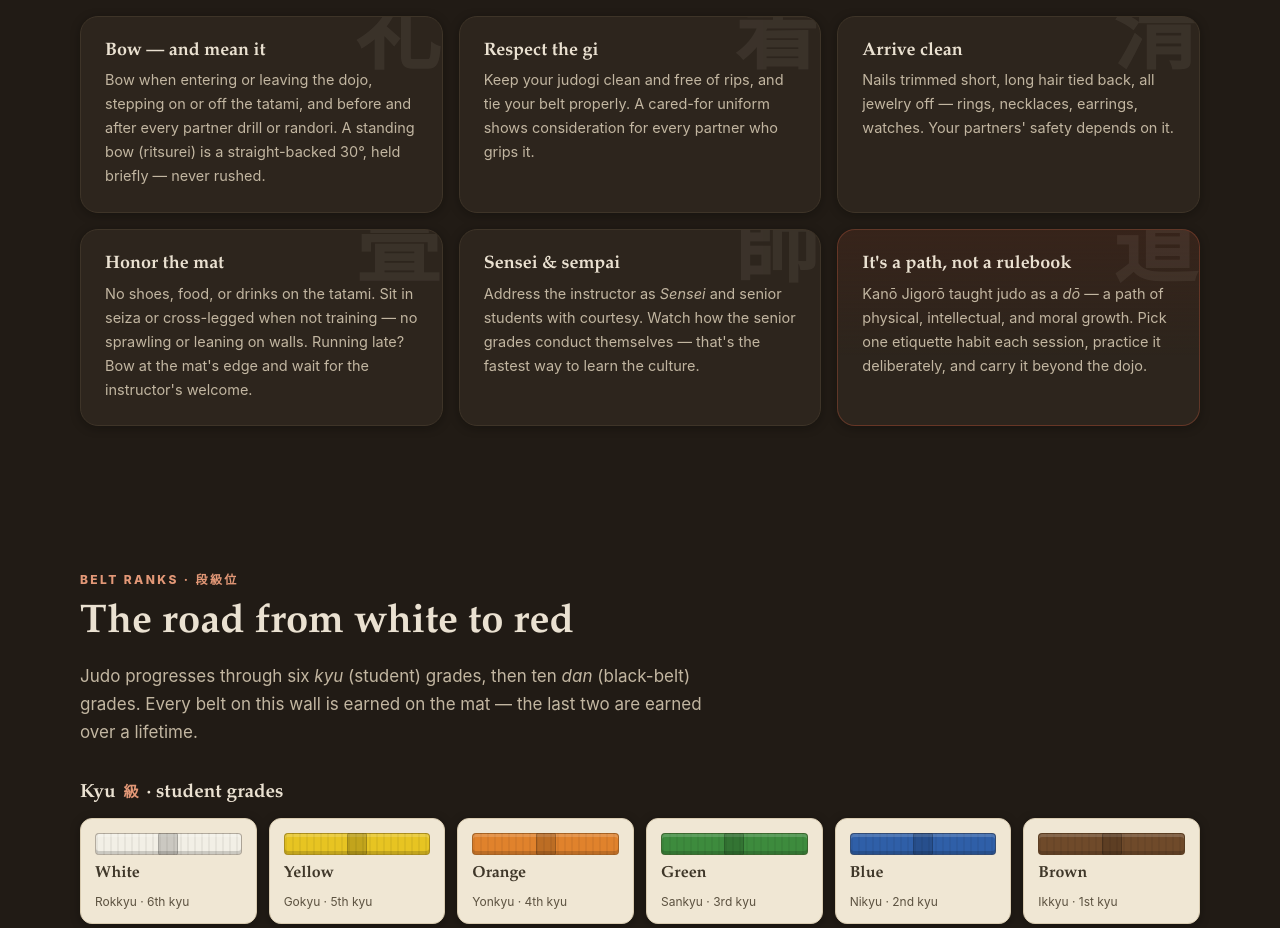
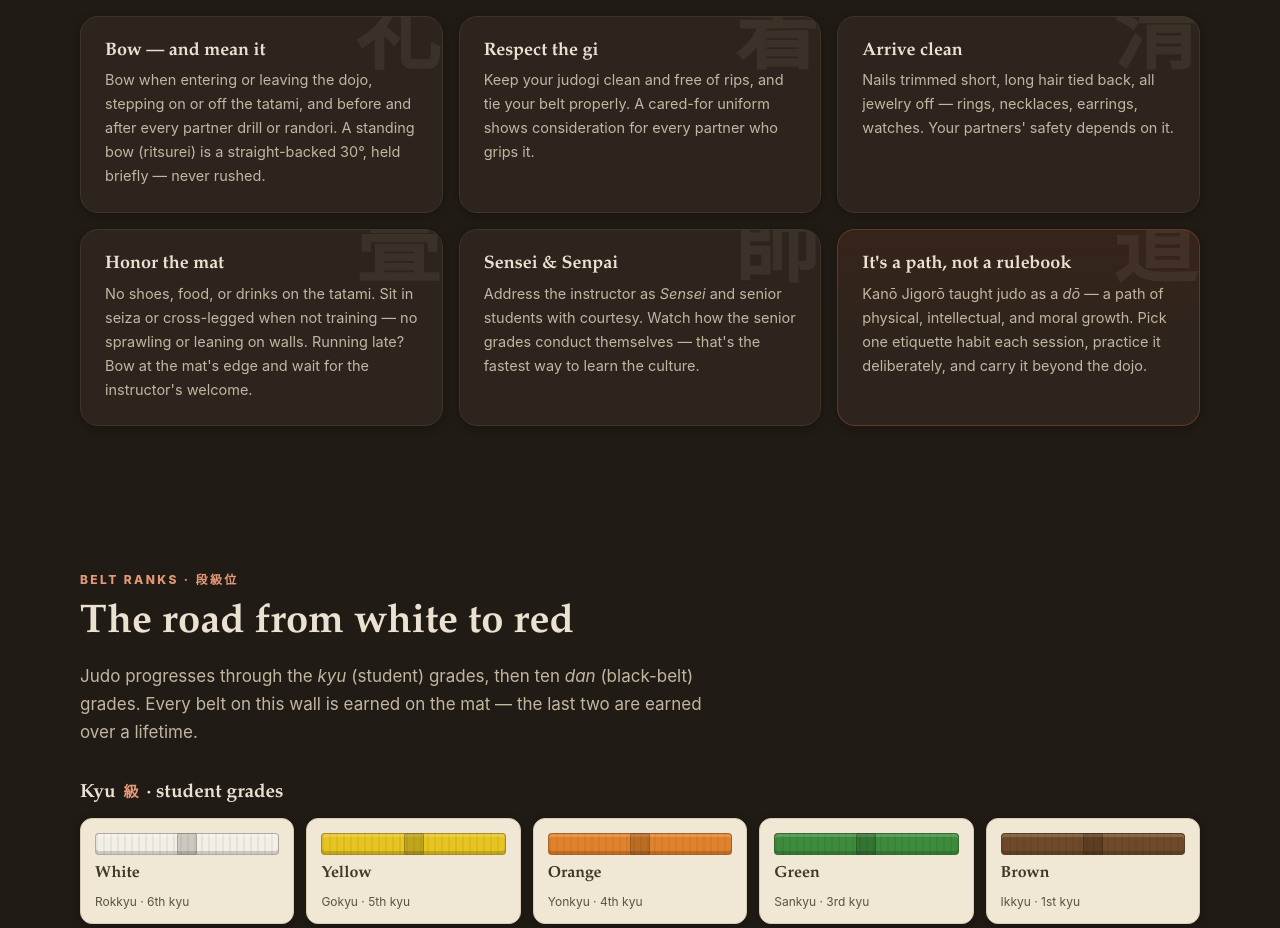
Before and after one commit to 7H35C4r3Cr0W/caja-site-redesign, a plain HTML site: page index.html in a window 1280 px wide. Shown: the part 3215-4143 px from the top of the page. Drawn offline with Linux system fonts and the light colour scheme.

Commit message:
Spell Senpai correctly and remove the blue belt from the kyu ranks
Blue (Nikyu) is no longer awarded at CAJA. Remaining kyu grades keep their
existing numbers so the instructor cards' rank labels stay consistent.

Co-Authored-By: Claude Fable 5 <noreply@anthropic.com>
Claude-Session: https://claude.ai/code/session_0143ytwF3vTJ3JDdvJPBVWnz

```diff
--- a/css/style.css
+++ b/css/style.css
@@ -431,7 +431,7 @@ h3 { font-size: 20px; font-weight: 700; }
   display: grid;
   gap: 12px;
 }
-.belt-list.kyu { grid-template-columns: repeat(6, 1fr); }
+.belt-list.kyu { grid-template-columns: repeat(5, 1fr); }
 .belt-list.dan { grid-template-columns: repeat(4, 1fr); }
 
 .belt-card {
--- a/index.html
+++ b/index.html
@@ -192,7 +192,7 @@
     </article>
     <article class="eti-card">
       <span class="eti-kanji" aria-hidden="true">師</span>
-      <h3>Sensei &amp; sempai</h3>
+      <h3>Sensei &amp; Senpai</h3>
       <p>Address the instructor as <em>Sensei</em> and senior students with courtesy. Watch how the senior grades conduct themselves — that's the fastest way to learn the culture.</p>
     </article>
     <article class="eti-card accent">
@@ -208,7 +208,7 @@
   <header class="section-head">
     <p class="eyebrow">Belt ranks · <span lang="ja">段級位</span></p>
     <h2>The road from white to red</h2>
-    <p class="section-sub">Judo progresses through six <em>kyu</em> (student) grades, then ten <em>dan</em>
+    <p class="section-sub">Judo progresses through the <em>kyu</em> (student) grades, then ten <em>dan</em>
     (black-belt) grades. Every belt on this wall is earned on the mat — the last two are earned over a lifetime.</p>
   </header>
 
@@ -231,10 +231,6 @@
         <li class="belt-card">
           <span class="belt" style="--belt-c:#3d8b3d" aria-hidden="true"></span>
           <strong>Green</strong><span class="belt-sub">Sankyu · 3rd kyu</span>
-        </li>
-        <li class="belt-card">
-          <span class="belt" style="--belt-c:#2f5fa8" aria-hidden="true"></span>
-          <strong>Blue</strong><span class="belt-sub">Nikyu · 2nd kyu</span>
         </li>
         <li class="belt-card">
           <span class="belt" style="--belt-c:#6f4a2a" aria-hidden="true"></span>
```
Also changed, not shown: 1 other file.
